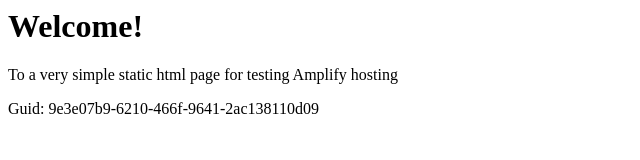
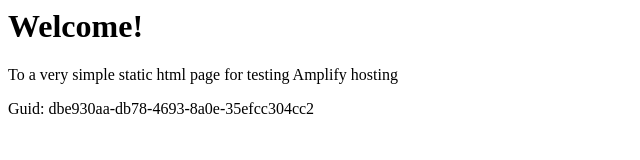
Before and after one commit to aws-aemilia-icn/Github-PR-Commit-Integration-Test-DoNotTouch-GitHubWebhookPushCanaryTest-v1-prod-ap-northeast-2, a website: page src/index.html in a window 1280 px wide. Shown: the full height of the page, 0-640 px from the left. Drawn offline with Linux system fonts and the light colour scheme.

Commit message:
commit from integ tests

```diff
--- a/src/index.html
+++ b/src/index.html
@@ -12,6 +12,6 @@
 <body>
     <h1>Welcome!</h1>
     <p>To a very simple static html page for testing Amplify hosting</p>
-    <p>Guid: 9e3e07b9-6210-466f-9641-2ac138110d09</p></body>
+    <p>Guid: dbe930aa-db78-4693-8a0e-35efcc304cc2</p></body>
 
 </html>
```
